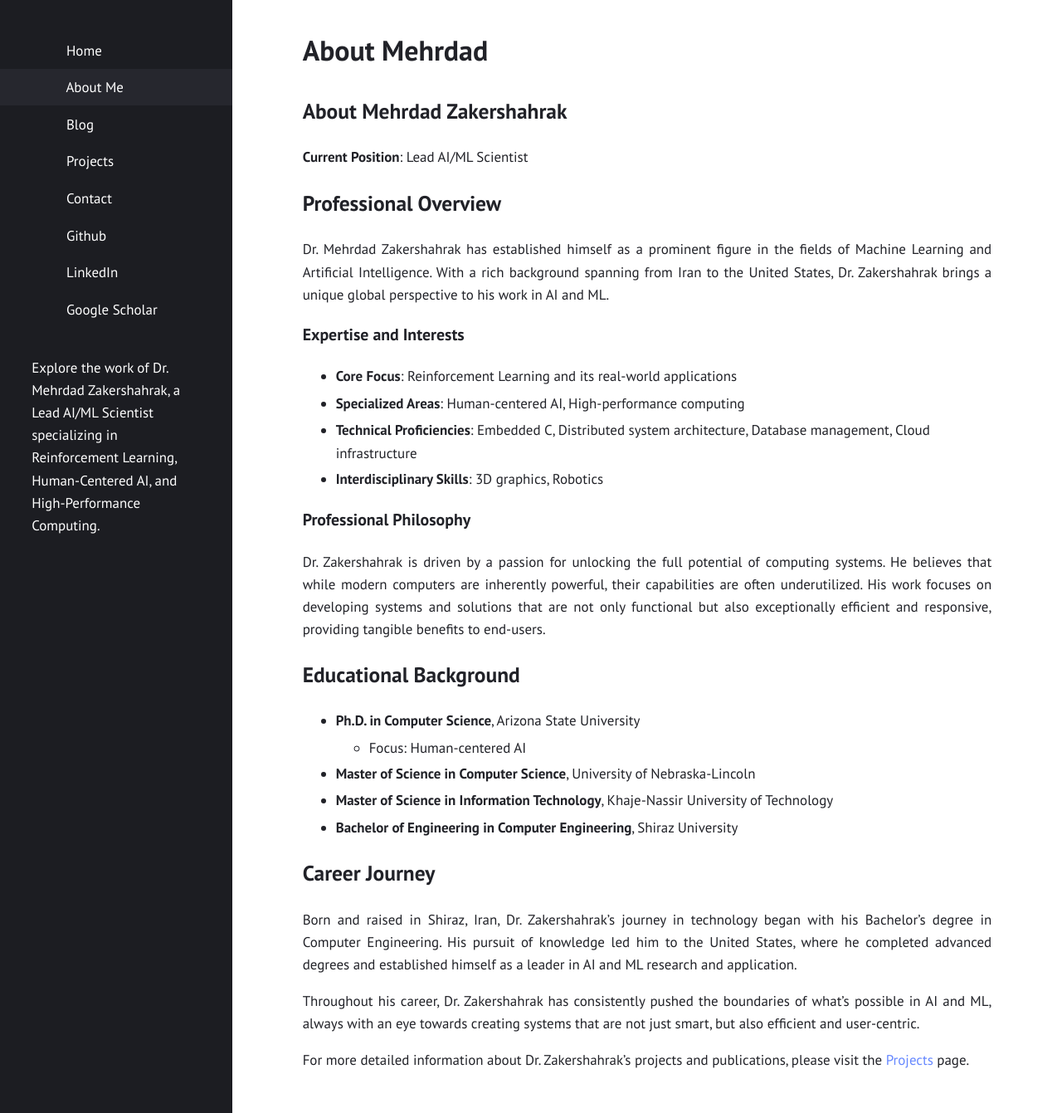
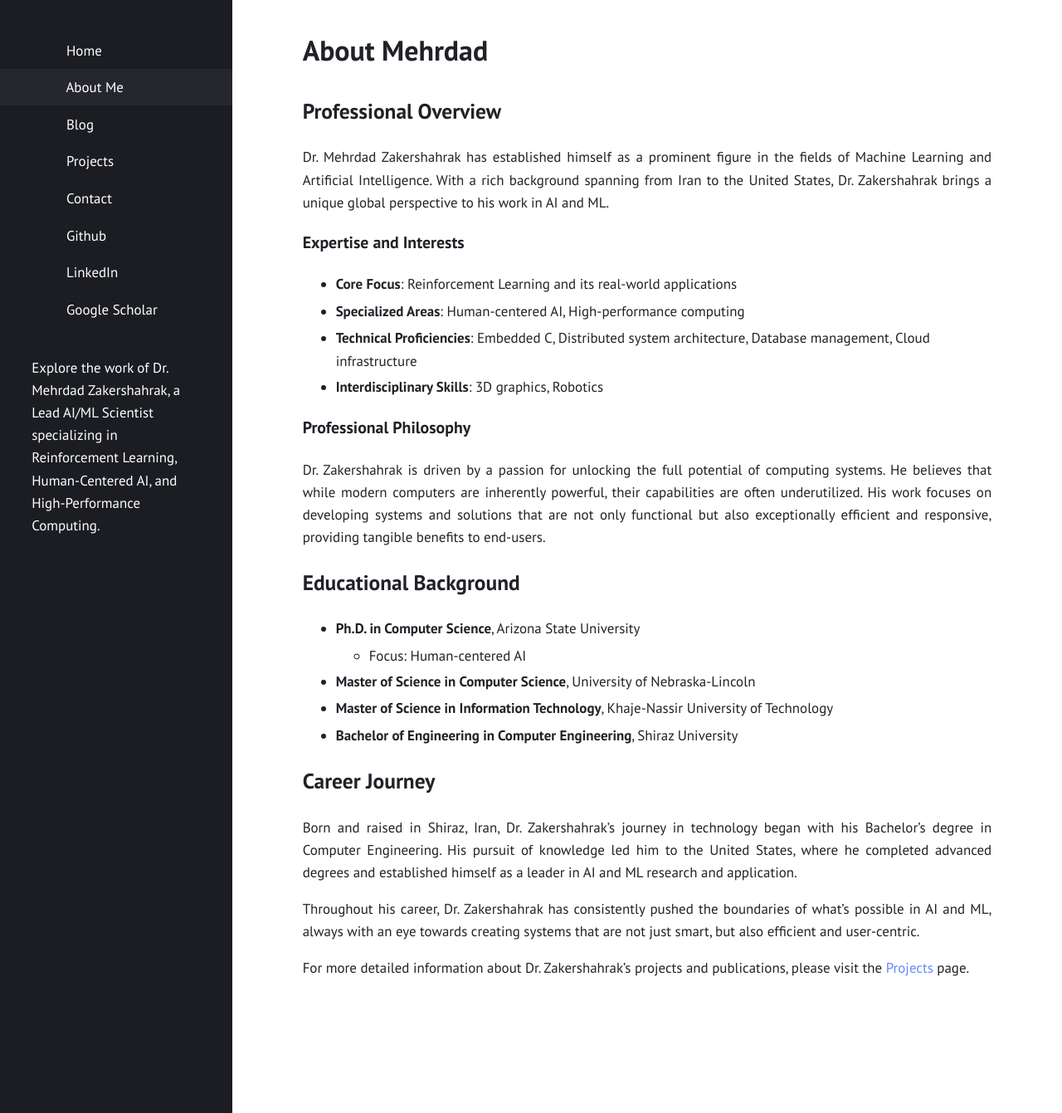
Before and after one commit to mehrdadzakershahrak/mehrdadzakershahrak.github.io, a Jekyll site: the page built from about.markdown, in a window 1280 px wide and 1341 px high. Shown: the whole window at 83% size. Built offline with Jekyll 4.4.1, drawn with Linux system fonts in a browser that asks for light colours.

Commit message:
about updated

```diff
--- a/about.markdown
+++ b/about.markdown
@@ -4,10 +4,6 @@ title: About Mehrdad
 permalink: /about/
 description: "Dr. Mehrdad Zakershahrak is a Lead AI/ML Scientist specializing in Reinforcement Learning, Human-Centered AI, and High-Performance Computing."
 ---
-
-# About Mehrdad Zakershahrak
-
-**Current Position**: Lead AI/ML Scientist
 
 ## Professional Overview
 
```
